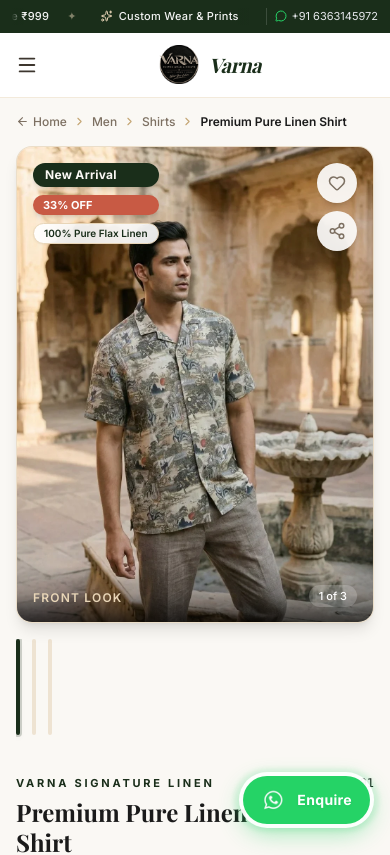
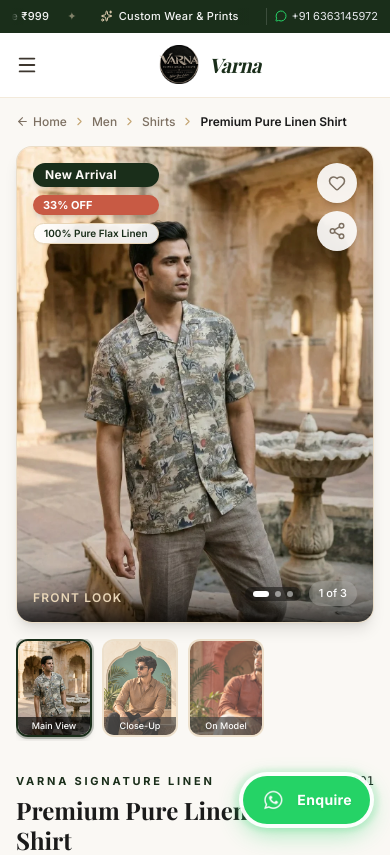
Before and after one commit to hmcommits/varna-one, a Next.js app: page /products/1 in a window 390 px wide. Shown: the top 855 px of the page. Built offline with nearby package versions, Linux system fonts and the light colour scheme; a web font is replaced by a local one.

Commit message:
fix(mobile): fix gallery thumbnail dimensions and add touch swipe gesture support

```diff
--- a/src/components/product/ProductDetailsView.tsx
+++ b/src/components/product/ProductDetailsView.tsx
@@ -126,6 +126,27 @@ export default function ProductDetailsView() {
   const [customNotes, setCustomNotes] = useState('')
   const [activeTab, setActiveTab] = useState<'details' | 'fabric' | 'shipping' | 'custom'>('details')
   const [copiedLink, setCopiedLink] = useState(false)
+  const [touchStart, setTouchStart] = useState<number | null>(null)
+  const [touchEnd, setTouchEnd] = useState<number | null>(null)
+
+  const handleTouchStart = (e: React.TouchEvent) => {
+    setTouchEnd(null)
+    setTouchStart(e.targetTouches[0].clientX)
+  }
+
+  const handleTouchMove = (e: React.TouchEvent) => {
+    setTouchEnd(e.targetTouches[0].clientX)
+  }
+
+  const handleTouchEnd = () => {
+    if (!touchStart || !touchEnd) return
+    const distance = touchStart - touchEnd
+    if (distance > 45) {
+      setSelectedImageIndex((prev) => (prev + 1) % galleryImages.length)
+    } else if (distance < -45) {
+      setSelectedImageIndex((prev) => (prev - 1 + galleryImages.length) % galleryImages.length)
+    }
+  }
 
   const price = 999
   const originalPrice = 1499
@@ -168,7 +189,7 @@ export default function ProductDetailsView() {
   }
 
   return (
-    <div className="bg-[#faf8f4] min-h-screen py-4 sm:py-8">
+    <div className="bg-[#faf8f4] min-h-screen pt-4 sm:pt-8 pb-28 sm:pb-16">
       {/* Breadcrumbs Navigation */}
       <div className="max-w-7xl mx-auto px-4 mb-4 sm:mb-6">
         <nav className="flex items-center gap-1.5 text-xs text-[#7d7062]">
@@ -198,18 +219,18 @@ export default function ProductDetailsView() {
       <div className="max-w-7xl mx-auto px-4">
         <div className="grid grid-cols-1 lg:grid-cols-12 gap-8 lg:gap-12">
           {/* LEFT COLUMN: Multi-angle Product Gallery (lg:col-span-7) */}
-          <div className="lg:col-span-7 flex flex-col-reverse md:flex-row gap-4">
-            {/* Thumbnail Strip */}
-            <div className="flex md:flex-col gap-3 overflow-x-auto md:overflow-visible pb-2 md:pb-0 no-scrollbar flex-shrink-0">
+          <div className="lg:col-span-7 flex flex-col md:flex-row gap-4">
+            {/* Thumbnail Strip: Column on desktop, horizontal row on mobile */}
+            <div className="order-2 md:order-1 flex md:flex-col gap-2.5 sm:gap-3 overflow-x-auto md:overflow-visible pb-1 md:pb-0 no-scrollbar flex-shrink-0">
               {galleryImages.map((img, idx) => (
                 <button
                   key={img.src}
                   type="button"
                   onClick={() => setSelectedImageIndex(idx)}
-                  className={`relative w-18 h-24 sm:w-20 sm:h-26 md:w-22 md:h-28 rounded-xl overflow-hidden border-2 transition-all flex-shrink-0 cursor-pointer bg-[#f0ece4] ${
+                  className={`relative w-[76px] h-[98px] sm:w-[86px] sm:h-[110px] md:w-[92px] md:h-[118px] rounded-xl sm:rounded-2xl overflow-hidden border-2 transition-all flex-shrink-0 cursor-pointer bg-[#f0ece4] ${
                     selectedImageIndex === idx
-                      ? 'border-[#1a2e1a] shadow-md ring-2 ring-[#1a2e1a]/20 scale-102'
-                      : 'border-[#e8d5b7]/70 hover:border-[#1a2e1a]/50 opacity-70 hover:opacity-100'
+                      ? 'border-[#1a2e1a] shadow-md ring-2 ring-[#1a2e1a]/25 scale-102'
+                      : 'border-[#e8d5b7]/80 hover:border-[#1a2e1a]/50 opacity-75 hover:opacity-100'
                   }`}
                   aria-label={`View ${img.label}`}
                 >
@@ -217,10 +238,10 @@ export default function ProductDetailsView() {
                     src={img.src}
                     alt={img.alt}
                     fill
-                    sizes="88px"
+                    sizes="96px"
                     className="object-cover object-top"
                   />
-                  <div className="absolute inset-x-0 bottom-0 bg-black/60 text-white text-[9px] text-center py-0.5 font-medium truncate px-1">
+                  <div className="absolute inset-x-0 bottom-0 bg-black/65 backdrop-blur-xs text-white text-[9px] text-center py-0.5 font-medium truncate px-1">
                     {img.badge}
                   </div>
                 </button>
@@ -228,7 +249,12 @@ export default function ProductDetailsView() {
             </div>
 
             {/* Main Featured Photo Frame */}
-            <div className="relative flex-1 aspect-[3/4] sm:aspect-[4/5] md:aspect-[3/4] rounded-2xl sm:rounded-3xl overflow-hidden bg-[#f0ece4] border border-[#e8d5b7]/60 shadow-lg group">
+            <div
+              className="order-1 md:order-2 relative flex-1 aspect-[3/4] sm:aspect-[4/5] md:aspect-[3/4] rounded-2xl sm:rounded-3xl overflow-hidden bg-[#f0ece4] border border-[#e8d5b7]/60 shadow-lg group select-none touch-pan-y"
+              onTouchStart={handleTouchStart}
+              onTouchMove={handleTouchMove}
+              onTouchEnd={handleTouchEnd}
+            >
               <Image
                 src={galleryImages[selectedImageIndex].src}
                 alt={galleryImages[selectedImageIndex].alt}
@@ -297,7 +323,20 @@ export default function ProductDetailsView() {
                     Natural Breathable Weave • Enzyme Softened
                   </p>
                 </div>
-                <div className="text-right">
+                <div className="flex items-center gap-2">
+                  {/* Visual dots */}
+                  <div className="flex sm:hidden items-center gap-1.5 bg-black/40 backdrop-blur-md px-2 py-1 rounded-full">
+                    {galleryImages.map((_, dotIdx) => (
+                      <span
+                        key={dotIdx}
+                        className={`h-1.5 rounded-full transition-all ${
+                          selectedImageIndex === dotIdx
+                            ? 'w-4 bg-white'
+                            : 'w-1.5 bg-white/50'
+                        }`}
+                      />
+                    ))}
+                  </div>
                   <span className="text-[11px] bg-white/20 backdrop-blur-md px-2.5 py-1 rounded-full text-white font-medium">
                     {selectedImageIndex + 1} of {galleryImages.length}
                   </span>
```
